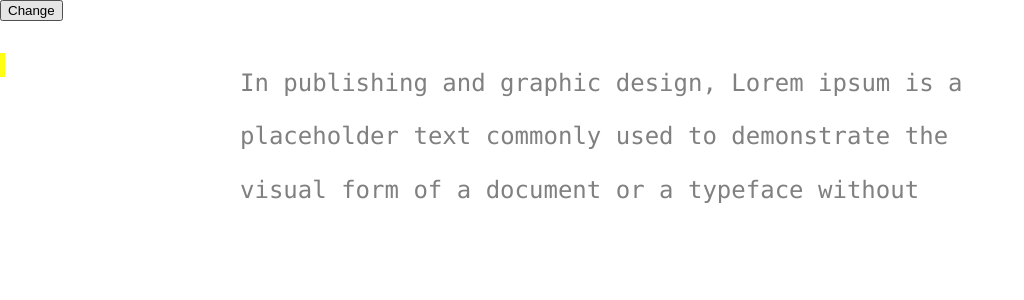
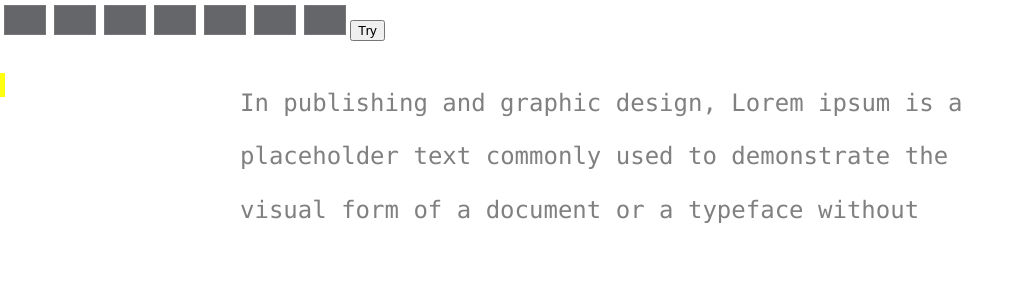
Before and after one commit to omonkulov/TypeFast, a React (Create React App) app: page /settings in a window 1280 px wide. Shown: the top 300 px of the page, without its empty margins (0-1024 px from the left). Built offline with nearby package versions, Linux system fonts and the light colour scheme.

Commit message:
Theme works

```diff
--- a/package.json
+++ b/package.json
@@ -12,6 +12,7 @@
 		"@types/react-dom": "^17.0.9",
 		"@types/styled-components": "^5.1.12",
 		"react": "^17.0.2",
+		"react-colorful": "^5.3.0",
 		"react-dom": "^17.0.2",
 		"react-scripts": "4.0.3",
 		"styled-components": "^5.3.0",
--- a/src/components/Typer.tsx
+++ b/src/components/Typer.tsx
@@ -57,7 +57,6 @@ export const Typer: React.FC<Props> = ({ text }) => {
 		}
 	}
 
-	console.log(themeContext);
 	type Char = {
 		char: string;
 		timeTyped: number | null;
--- a/src/pages/Settings.tsx
+++ b/src/pages/Settings.tsx
@@ -1,4 +1,7 @@
 import React from "react";
+import { useEffect } from "react";
+import { useState, useRef } from "react";
+
 type themeObj = {
 	background: string;
 	foreground: string;
@@ -8,28 +11,98 @@ type themeObj = {
 	wrong: string;
 	extra: string;
 };
+
 interface Props {
 	setThemes: React.Dispatch<React.SetStateAction<themeObj>>;
 }
 
 export const Settings: React.FC<Props> = ({ setThemes }) => {
+	const [previewTheme, setPreviewTheme] = useState<themeObj>({
+		background: "#323437",
+		foreground: "#292a2d",
+		main: "#e2b71a",
+		untyped: "#646669",
+		correct: "#d1d0c5",
+		wrong: "#ca4754",
+		extra: "#7e2a33",
+	});
+
 	return (
 		<div>
-			<button
-				onClick={() =>
-					setThemes({
-						background: "#323437",
-						foreground: "#292a2d",
-						main: "#e2b71a",
-						untyped: "#646669",
-						correct: "#d1d0c5",
-						wrong: "#ca4754",
-						extra: "#7e2a33",
-					})
-				}
-			>
-				Change
-			</button>
+			<input
+				className="color-picker"
+				type="color"
+				defaultValue="#646669"
+				onChange={(e) => {
+					setPreviewTheme((prev: themeObj) => {
+						return { ...prev, background: e.target.value };
+					});
+				}}
+			/>
+
+			<input
+				className="color-picker"
+				type="color"
+				defaultValue="#646669"
+				onChange={(e) => {
+					setPreviewTheme((prev: themeObj) => {
+						return { ...prev, foreground: e.target.value };
+					});
+				}}
+			/>
+			<input
+				className="color-picker"
+				type="color"
+				defaultValue="#646669"
+				onChange={(e) => {
+					setPreviewTheme((prev: themeObj) => {
+						return { ...prev, main: e.target.value };
+					});
+				}}
+			/>
+			<input
+				className="color-picker"
+				type="color"
+				defaultValue="#646669"
+				onChange={(e) => {
+					setPreviewTheme((prev: themeObj) => {
+						return { ...prev, untyped: e.target.value };
+					});
+				}}
+			/>
+			<input
+				className="color-picker"
+				type="color"
+				defaultValue="#646669"
+				onChange={(e) => {
+					setPreviewTheme((prev: themeObj) => {
+						return { ...prev, correct: e.target.value };
+					});
+				}}
+			/>
+
+			<input
+				className="color-picker"
+				type="color"
+				defaultValue="#646669"
+				onChange={(e) => {
+					setPreviewTheme((prev: themeObj) => {
+						return { ...prev, wrong: e.target.value };
+					});
+				}}
+			/>
+
+			<input
+				className="color-picker"
+				type="color"
+				defaultValue="#646669"
+				onChange={(e) => {
+					setPreviewTheme((prev: themeObj) => {
+						return { ...prev, extra: e.target.value };
+					});
+				}}
+			/>
+			<button onClick={() => setThemes(previewTheme)}>Try</button>
 		</div>
 	);
 };
--- a/src/styles/index.css
+++ b/src/styles/index.css
@@ -6,6 +6,13 @@ html body {
 #root {
 	margin: 0px;
 	padding: 0px;
+}
+
+.color-picker {
+	border: 0px;
+	border: none;
+	background-color: rgba(127, 255, 212, 0);
+	height: 40px;
 }
 
 @keyframes flickerAnimation {
```
Also changed, not shown: 1 other file (tests, documents, lock files or other folders).
